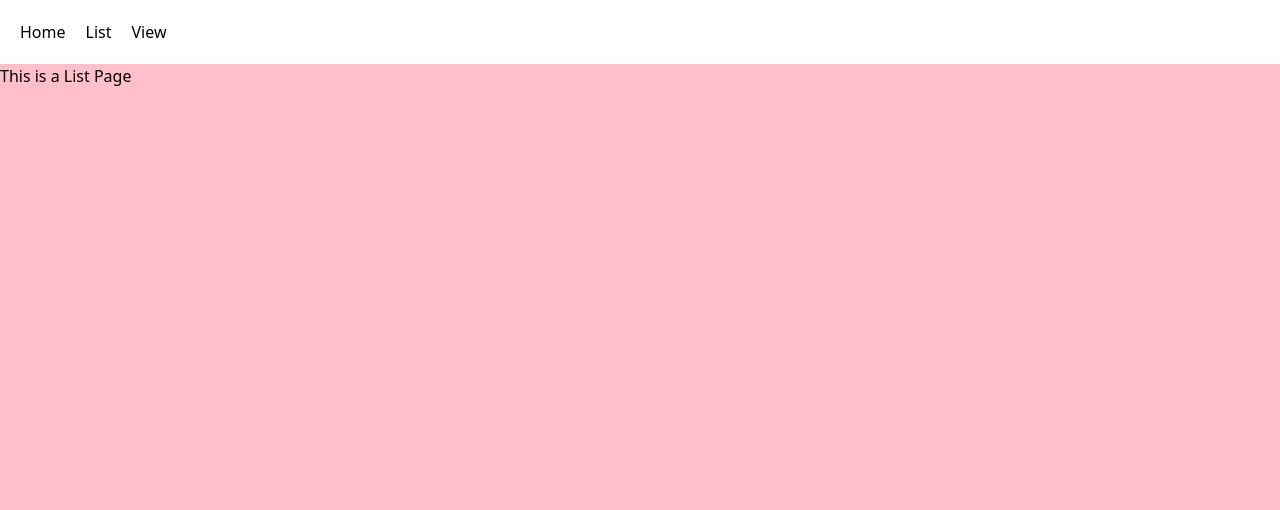
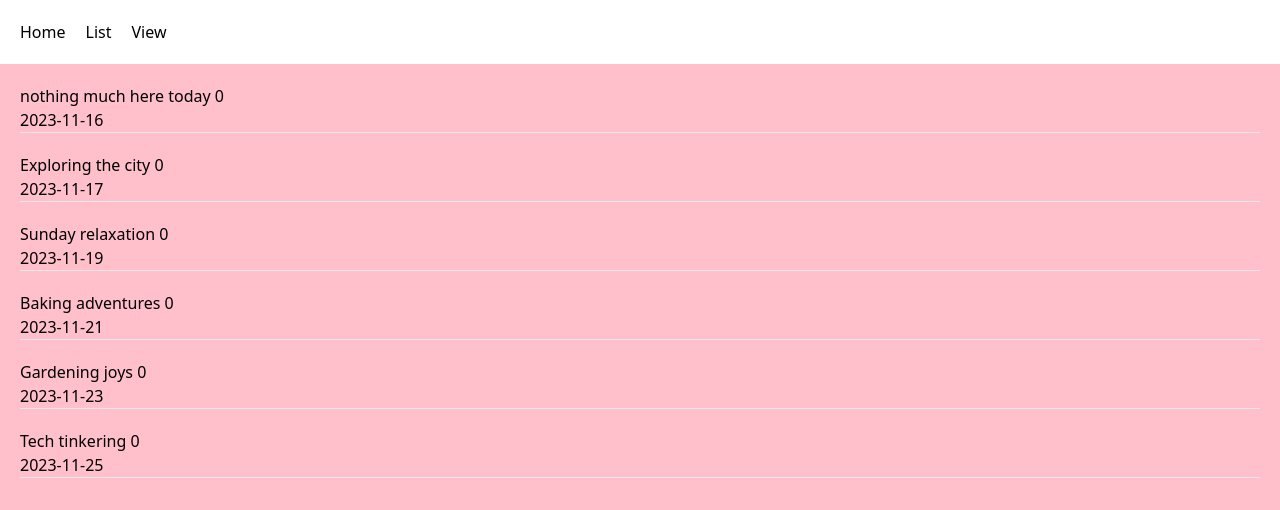
Before and after one commit to jspEclipse/blog-app, a Next.js app in the folder blog-app/: page /list in a window 1280 px wide. Shown: the top 510 px of the page. Built offline with nearby package versions, Linux system fonts and the light colour scheme.

Commit message:
added list of blogs and routed them dynamically

```diff
--- /dev/null
+++ b/blog-app/app/lib/fake-data.js
@@ -0,0 +1,46 @@
+const POSTS = [
+    {
+      id: 1,
+      title: "nothing much here today",
+      text: "I ventured into the woods and did this and that",
+      likes: 0,
+      date: "2023-11-16"
+    },
+    {
+      id: 2,
+      title: "Exploring the city",
+      text: "Took a stroll through the city streets and discovered some hidden gems",
+      likes: 0,
+      date: "2023-11-17"
+    },
+    {
+      id: 3,
+      title: "Sunday relaxation",
+      text: "Spent the day reading a good book and enjoying the calm of a lazy Sunday",
+      likes: 0,
+      date: "2023-11-19"
+    },
+    {
+      id: 4,
+      title: "Baking adventures",
+      text: "Tried my hand at baking today - cookies turned out better than expected!",
+      likes: 0,
+      date: "2023-11-21"
+    },
+    {
+      id: 5,
+      title: "Gardening joys",
+      text: "Planted some colorful flowers in the garden and instantly brightened up my day",
+      likes: 0,
+      date: "2023-11-23"
+    },
+    {
+      id: 6,
+      title: "Tech tinkering",
+      text: "Spent the evening experimenting with new tech gadgets - always a fun time!",
+      likes: 0,
+      date: "2023-11-25"
+    },
+  ];
+
+  export {POSTS};
--- a/blog-app/app/list/page.jsx
+++ b/blog-app/app/list/page.jsx
@@ -1,5 +1,26 @@
+import { POSTS } from "../lib/fake-data";
+import Link from "next/link"
+
 export default function ListPage() {
-    return (
-        <div>This is a List Page</div>
-    )
+  return (
+    <div>
+      {POSTS.map((p) => (
+        <div className="m-5">
+            <Link href={`/view/${p.id}`}>
+                <Post post={p} key={p.id}/>
+            </Link>
+            <hr/>
+        </div>
+      ))}
+    </div>
+  );
 }
+
+function Post({ post }) {
+  return (
+    <div>
+      <h2>{post.title} {post.likes}</h2>
+      <p>{post.date}</p>
+    </div>
+  );
+}
--- /dev/null
+++ b/blog-app/app/view/[post_id]/page.jsx
@@ -0,0 +1,13 @@
+import { POSTS } from "../../lib/fake-data"
+export default function ViewPage({ params }) {
+    let index = params.post_id;
+
+    return (
+        <div>
+            <div>{POSTS[index].title}</div>
+            <div>{POSTS[index].text}</div>
+            <div>{POSTS[index].date}</div>
+            <div>Likes: {POSTS[index].likes}</div>
+        </div>
+    )
+}
--- a/blog-app/app/view/page.jsx
+++ /dev/null
@@ -1,5 +0,0 @@
-export default function ViewPage() {
-    return (
-        <div>This is a View Page</div>
-    )
-}
```
